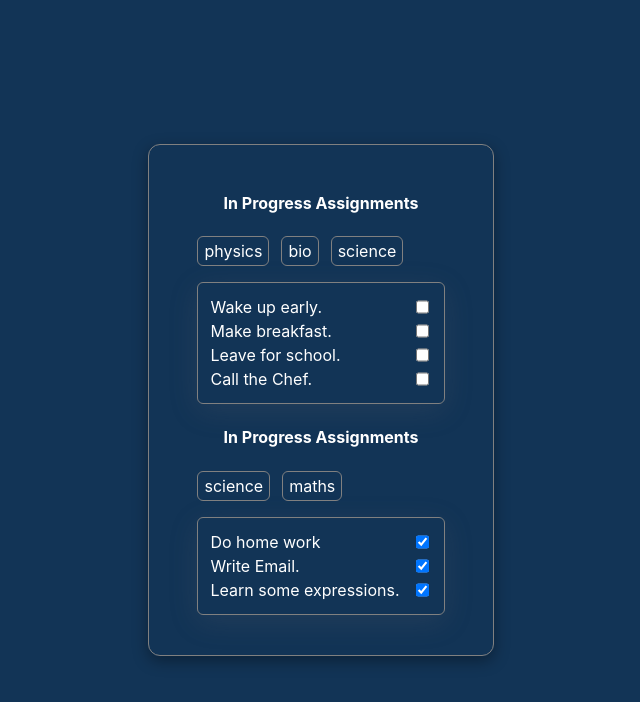
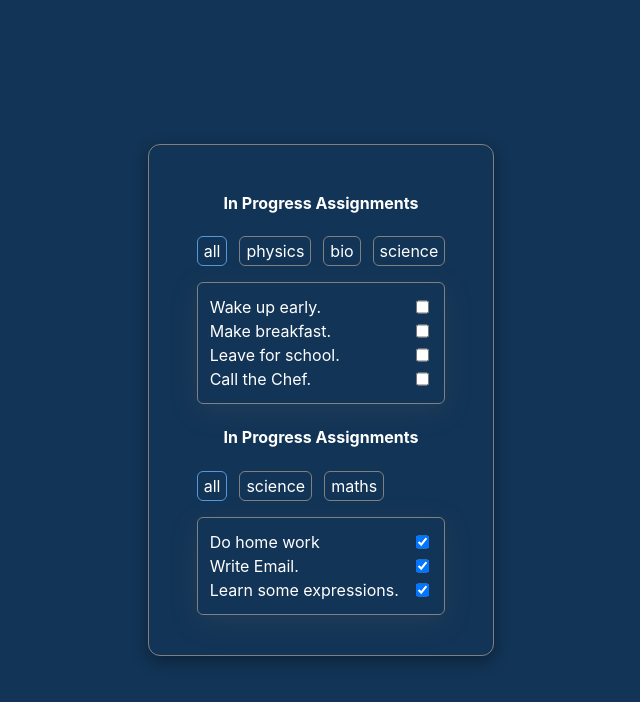
Before and after one commit to sudhansom/vue-project, a Vue app: page / in a window 1280 px wide. Shown: the top 702 px of the page, without its empty margins (319-959 px from the left). Built offline with nearby package versions, Linux system fonts and the light colour scheme; data requests are answered from the project's data file.

Commit message:
emit the tag to current tag

```diff
--- a/src/components/Assignment.vue
+++ b/src/components/Assignment.vue
@@ -7,29 +7,33 @@
         v-for="a in tags(assignments)"
         :tag="a"
         :key="a"
-        :class="{active:tag==currentTag}"
-        @click="currentTag=a"
+        @changeTag="changeTag"
+        :currentTag="currentTag"
         ></EachTag>
     </div>
     <ul>
-    <each-assignment v-for="assignment in assignments" :key="assignment.id" :assignment="assignment" />
+        <each-assignment v-for="assignment in assignments" :key="assignment.id" :assignment="assignment" />
     </ul>
 </template>
 
 <script setup>
-import { computed } from "vue"
+import { computed, ref } from "vue"
 import EachAssignment from './EachAssignment.vue'
 import EachTag from "./EachTag.vue"
 
-let currentTag = "all"
+let currentTag = ref("all")
 
 const { assignments } = defineProps({
   assignments: Array,
 });
 
+function changeTag(tag){
+    currentTag.value = tag
+}
+
 
 function tags(lists){
-    return new Set(lists.map(a => a.tag))
+    return ['all', ...new Set(lists.map(a => a.tag))]
 }
 
 </script>
--- a/src/components/EachTag.vue
+++ b/src/components/EachTag.vue
@@ -1,13 +1,19 @@
 <template>
-  <div class="tag">
-    <span>{{ tag }}</span>
+  <div class="tag"
+        :class="{active:tag==currentTag}"
+  >
+    <span @click="emit('changeTag', tag)">{{ tag }}</span>
   </div>
 </template>
 
 <script setup>
 defineProps({
-    tag: String
+    tag: String,
+    currentTag: String
 })
+
+let emit = defineEmits(['changeTag'])
+
 </script>
 
 <style>
@@ -16,4 +22,7 @@ defineProps({
     padding: 2px 6px;
     border-radius: 6px;
 }
+.active {
+    border-color: rgb(87, 152, 217);
+}
 </style>
```
